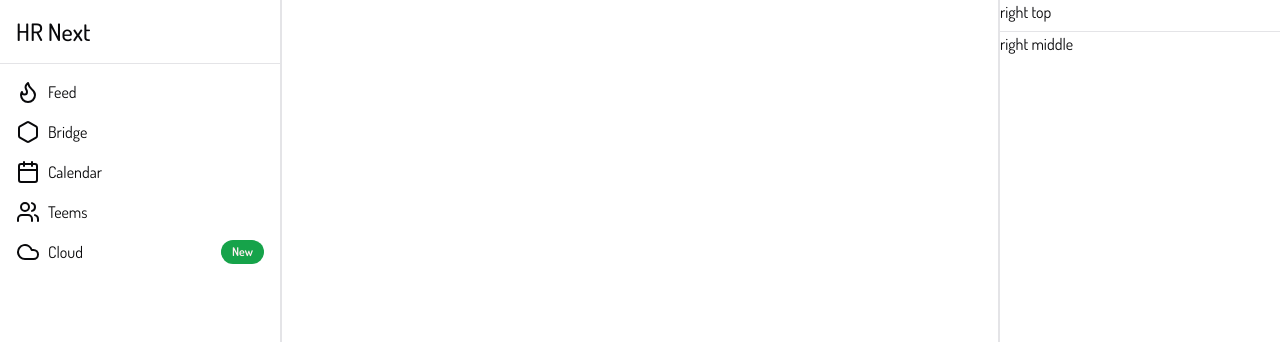
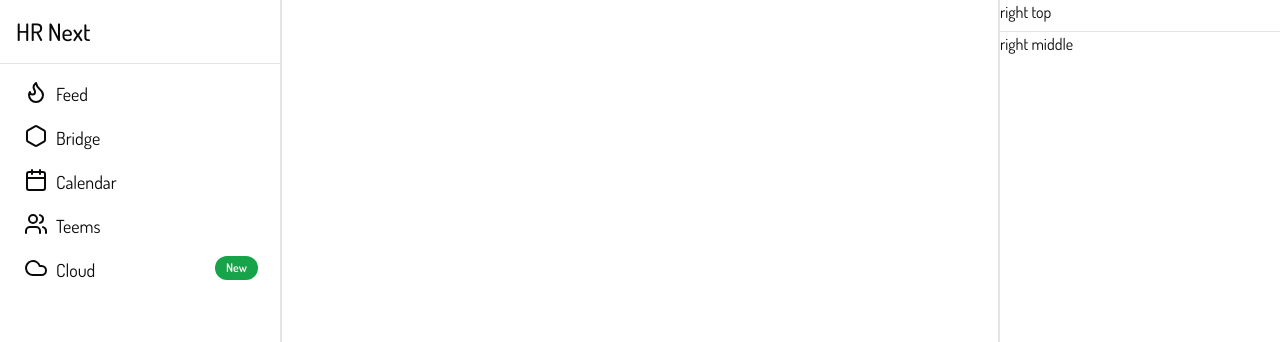
Before and after one commit to dvthedev/hrnext, a Next.js app: page / in a window 1280 px wide. Shown: the top 342 px of the page. Built offline with nearby package versions, Linux system fonts and the light colour scheme; no server answers.

Commit message:
feat[ui]: improved sidenav link active status

```diff
--- a/src/components/SideNavLink.tsx
+++ b/src/components/SideNavLink.tsx
@@ -20,18 +20,25 @@ const SideNavLink: React.FC<SideNavLinkProps> = ({
   return (
     <Link
       href={path}
-      className={`flex items-center gap-2 p-2 hover:text-primary hover:font-medium transition-all hover:bg-muted rounded-full cursor-pointer ${
+      className={`flex h-full justify-between text-lg items-center py-1 pl-4 hover:text-primary hover:font-medium transition-all hover:bg-muted rounded-full cursor-pointer ${
         activePath === `/${path}` ? 'text-primary font-medium' : ''
       }`}
     >
+      <div className="flex gap-2 flex-1 py-1">
         <SideNavLinkIcon className="w-6 aspect-auto" />
         <span>{title}</span>
 
         {badge && (
-        <Badge className="ml-auto flex h-6 shrink-0 items-center justify-center rounded-full">
+          <Badge className="ml-auto mr-2 flex h-6 shrink-0 items-center justify-center rounded-full">
             {badge}
           </Badge>
         )}
+      </div>
+      <div
+        className={`h-full w-1.5 ${
+          activePath === `/${path}` && `bg-primary rounded-md`
+        }`}
+      ></div>
     </Link>
   )
 }
```
Lines whose indentation alone changed are shown as unchanged.
